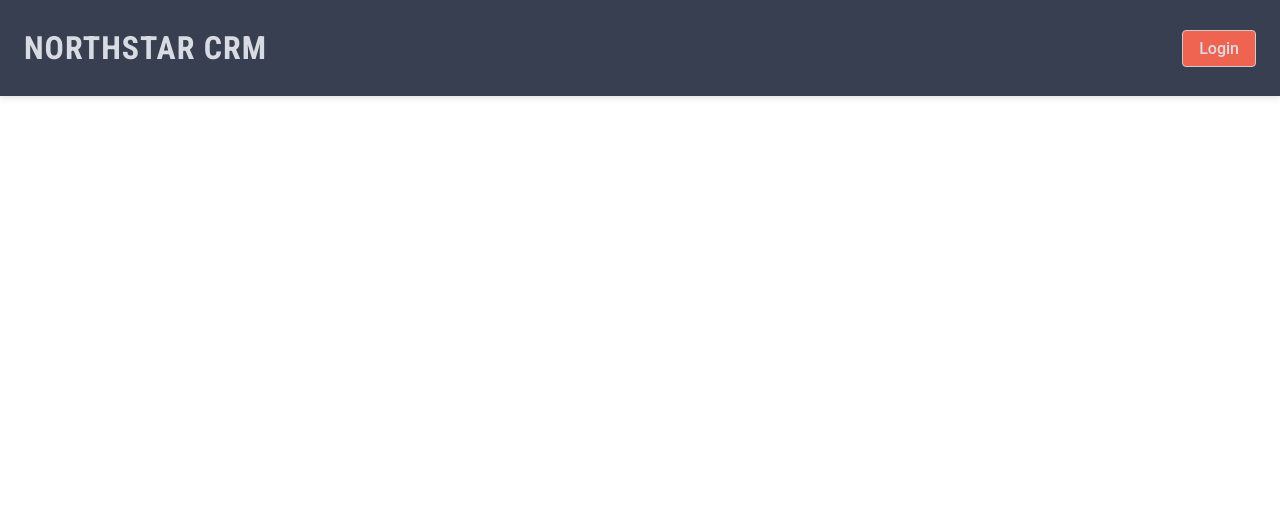
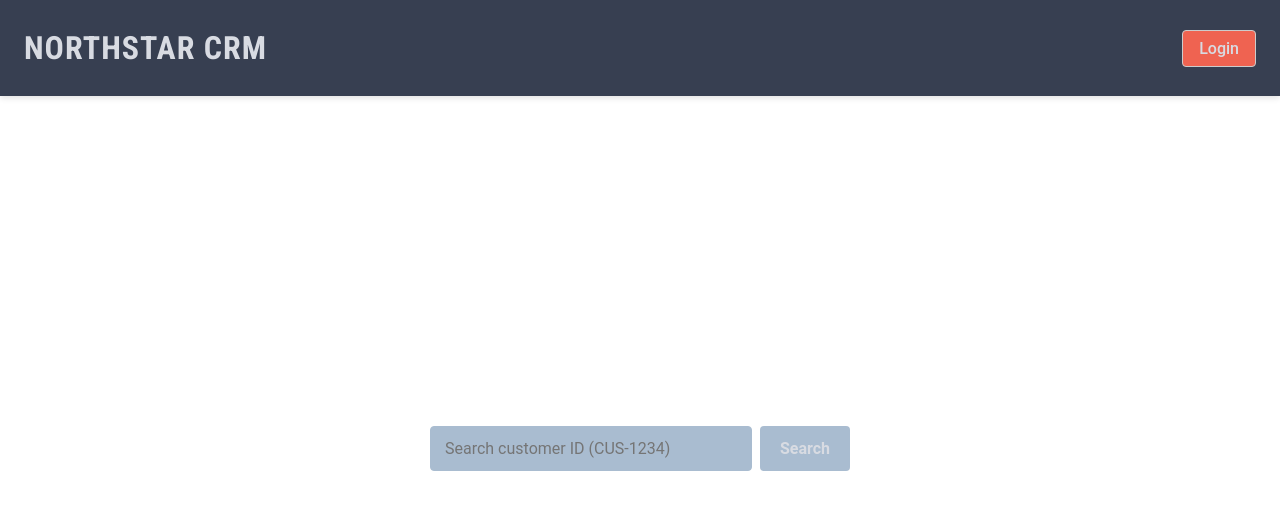
Before and after one commit to CMac1031/Capstone-project, a React (Vite) app in the folder Frontend/: page / in a window 1280 px wide. Shown: the top 510 px of the page. Built offline with nearby package versions, Linux system fonts and the light colour scheme.

Commit message:
Working frontend. Minor todos before integration.

```diff
--- a/Frontend/src/App.css
+++ b/Frontend/src/App.css
@@ -9,13 +9,14 @@
 .app-header {
   display: flex;
   justify-content: flex-end;
-  padding: 16px 24px;
+
 }
 
 .app-shell {
   flex: 1;
   display: flex;
   align-items: center;
+  /* background-color: #D8DBE2; */
 }
 
 /* Before a search: the search panel fills the width, so its centered
--- a/Frontend/src/App.tsx
+++ b/Frontend/src/App.tsx
@@ -2,14 +2,43 @@
 //This is our main page. Since this is a single page application, all of the our
 //widgets will be rendered here.
 import Navbar from "./components/Navbar"
+import Search from "./components/Search"
+import Profile from "./components/Profile"
+import { useAuth } from "./hooks/useAuth";
+import { useState, useEffect } from "react";
+import "./App.css"
 
 function App() {
+  const { isAuthenticated } = useAuth();
+  const [selectedCustomerId, setSelectedCustomerId] = useState(null);
 
+  // Logging out closes the profile and resets the search layout.
+  useEffect(() => {
+    if (!isAuthenticated) {
+      setSelectedCustomerId(null);
+    }
+  }, [isAuthenticated]);
+
+  const hasSearched = selectedCustomerId !== null;
 
 
   return (
     <>
-      <Navbar/>
+    <div className="app-root">
+      <header className="app-header">
+        <Navbar/>
+      </header>
+      <div className={`app-shell ${hasSearched ? "app-shell--split" : ""}`}>
+        <div className="search-panel">
+          <Search onCustomerSelected={setSelectedCustomerId} />
+        </div>
+
+        <div className="profile-panel">
+          {hasSearched && <Profile customerId={selectedCustomerId} />}
+        </div>
+      </div>
+    </div>
+
     </>
   )
 }
--- a/Frontend/src/components/Profile.tsx
+++ b/Frontend/src/components/Profile.tsx
@@ -6,10 +6,11 @@
  * fields inline, with a single Save/Cancel pair for the whole form.
  */
 
-import React, { useEffect, useState } from "react";
+import { useEffect, useState } from "react";
 import { useAuth } from "../hooks/useAuth.tsx";
-import { type Customer, type AccountStatus, ACCOUNT_STATUSES } from "../types/Customer.ts";
-import "./Profile.css";
+import type Customer from "../types/Customer.ts";
+import { type AccountStatus, ACCOUNT_STATUSES } from "../types/Customer.ts";
+import "../styles/Profile.css";
 
 interface ProfileProps {
   customerId: string;
@@ -22,6 +23,14 @@ interface EditableFields {
   accountStatus: AccountStatus;
 }
 
+const MOCK_CUSTOMER: Customer = {
+  customerId: "CUS-1001",
+  name: "Amina Khan",
+  email: "amina.khan@pnc.com",
+  phone: "800-123-4567",
+  accountStatus: "ACTIVE",
+};
+
 function toEditableFields(customer: Customer): EditableFields {
   return {
     name: customer.name,
@@ -31,7 +40,7 @@ function toEditableFields(customer: Customer): EditableFields {
   };
 }
 
-export function Profile({ customerId }: ProfileProps) {
+export default function Profile({ customerId }: ProfileProps) {
   const { isAdmin, user } = useAuth();
 
   const [customer, setCustomer] = useState<Customer | null>(null);
@@ -65,6 +74,7 @@ export function Profile({ customerId }: ProfileProps) {
         if (!cancelled) setCustomer(data);
       } catch (err) {
         if (!cancelled) {
+          //setCustomer(MOCK_CUSTOMER);
           setLoadError(
             err instanceof Error ? err.message : "Failed to load customer."
           );
@@ -137,6 +147,7 @@ export function Profile({ customerId }: ProfileProps) {
     return (
       <div className="profile-panel-inner profile-state profile-state--error">
         {loadError}
+
       </div>
     );
   }
--- a/Frontend/src/components/Search.tsx
+++ b/Frontend/src/components/Search.tsx
@@ -14,13 +14,13 @@
  *   immediately triggers onCustomerSelected.
  */
 
-import React, { useEffect, useState, type ChangeEvent, type KeyboardEvent } from "react";
+import { useEffect, useState, type ChangeEvent, type KeyboardEvent } from "react";
 import { useAuth } from "../hooks/useAuth.tsx";
 import { isValidCustomerId } from "../types/Customer.ts";
-import "./SearchBar.css";
+import "../styles/Search.css";
 
 // Adjust to your real endpoint. Expected response: string[] of customer IDs.
-const CUSTOMER_IDS_ENDPOINT = "/api/customers/ids";
+const CUSTOMER_IDS_ENDPOINT = "/api/customers";
 const MAX_SUGGESTIONS = 3;
 
 interface SearchBarProps {
--- a/Frontend/src/hooks/useAuth.tsx
+++ b/Frontend/src/hooks/useAuth.tsx
@@ -9,7 +9,7 @@
  *      user and permission, or to log in / out.
  */
 
-import React, {
+import {
   createContext,
   useCallback,
   useContext,
@@ -17,7 +17,7 @@ import React, {
   useState,
   type ReactNode,
 } from "react";
-import { type User, type Permission, GUEST_USER } from "../types/AuthTypes";
+import { type User, type Permission, GUEST_USER, TEST_ADMIN } from "../types/AuthTypes";
 
 interface AuthContextValue {
   /** The current user. `user.permission` is null when nobody is logged in. */
@@ -42,7 +42,9 @@ interface AuthProviderProps {
 }
 
 export function AuthProvider({ children }: AuthProviderProps) {
+  // const [user, setUser] = useState<User>(TEST_ADMIN);
   const [user, setUser] = useState<User>(GUEST_USER);
+
 
   const login = useCallback(
     (email: string, permission: Permission, jwt: string) => {
--- a/Frontend/src/index.css
+++ b/Frontend/src/index.css
@@ -19,7 +19,7 @@
   letter-spacing: 0.18px;
   color-scheme: light dark;
   color: var(--text);
-  background: var(--bg);
+  background: #D8DBE2;
   font-synthesis: none;
   text-rendering: optimizeLegibility;
   -webkit-font-smoothing: antialiased;
--- a/Frontend/src/styles/Profile.css
+++ b/Frontend/src/styles/Profile.css
@@ -26,15 +26,21 @@
   margin: 0;
   font-size: 1.4rem;
   font-weight: 600;
+  font-family: "Roboto", sans-serif;
+  font-optical-sizing: auto;
+  font-style: normal;
 }
 
 .profile-edit-button {
   padding: 8px 16px;
   font-size: 0.9rem;
   font-weight: 600;
-  color: #4a90e2;
+  font-family: "Roboto", sans-serif;
+  font-optical-sizing: auto;
+  font-style: normal;
+  color: #373F51;
   background: #fff;
-  border: 1px solid #4a90e2;
+  border: 1px solid #373F51;
   border-radius: 4px;
   cursor: pointer;
 }
@@ -55,15 +61,24 @@
   font-size: 0.8rem;
   color: #777;
   font-weight: 500;
+  font-family: "Roboto", sans-serif;
+  font-optical-sizing: auto;
+  font-style: normal;
 }
 
 .profile-field-value {
   font-size: 1rem;
+  font-family: "Roboto", sans-serif;
+  font-optical-sizing: auto;
+  font-style: normal;
 }
 
 .profile-field-input {
   padding: 10px 12px;
   font-size: 1rem;
+  font-family: "Roboto", sans-serif;
+  font-optical-sizing: auto;
+  font-style: normal;
   border: 1px solid #ccc;
   border-radius: 4px;
 }
@@ -75,6 +90,9 @@
   border-radius: 999px;
   font-size: 0.8rem;
   font-weight: 600;
+  font-family: "Roboto", sans-serif;
+  font-optical-sizing: auto;
+  font-style: normal;
   background: #eee;
 }
 
@@ -112,8 +130,8 @@
 .profile-save-button {
   padding: 10px 20px;
   font-weight: 600;
-  color: #fff;
-  background: #4a90e2;
+  color: #D8DBE2;
+  background: #373F51;
   border: none;
   border-radius: 4px;
   cursor: pointer;
--- a/Frontend/src/styles/Search.css
+++ b/Frontend/src/styles/Search.css
@@ -17,12 +17,16 @@
   flex: 1;
   padding: 12px 14px;
   font-size: 1rem;
-  border: 1px solid #ccc;
+  font-family: "Roboto", sans-serif;
+  font-optical-sizing: auto;
+  font-style: normal;
+
+  border: 1px solid #A9BCD0;
   border-radius: 4px;
 }
 
 .search-input:disabled {
-  background: #f2f2f2;
+  background: #A9BCD0;
   cursor: not-allowed;
 }
 
@@ -30,22 +34,28 @@
   padding: 12px 20px;
   font-size: 1rem;
   font-weight: 600;
-  color: #fff;
-  background: #4a90e2;
+  font-family: "Roboto", sans-serif;
+  font-optical-sizing: auto;
+  font-style: normal;
+  color: #D8DBE2;
+  background: #373F51;
   border: none;
   border-radius: 4px;
   cursor: pointer;
 }
 
 .search-button:disabled {
-  background: #a9c6ea;
+  background: #A9BCD0;
   cursor: not-allowed;
 }
 
 .search-error {
   margin: 0;
-  color: #c0392b;
+  color: #EF6351;
   font-size: 0.875rem;
+  font-family: "Roboto", sans-serif;
+  font-optical-sizing: auto;
+  font-style: normal;
 }
 
 .search-suggestions {
@@ -66,6 +76,9 @@
   border-bottom: 1px solid #eee;
   cursor: pointer;
   font-size: 0.95rem;
+  font-family: "Roboto", sans-serif;
+  font-optical-sizing: auto;
+  font-style: normal;
 }
 
 .search-suggestion-item:last-child {
--- a/Frontend/src/types/AuthTypes.ts
+++ b/Frontend/src/types/AuthTypes.ts
@@ -29,3 +29,9 @@ export const GUEST_USER: User = {
   permission: null,
   jwt: "",
 };
+
+export const TEST_ADMIN: User = {
+  email: "a@b.com",
+  permission: "ADMIN",
+  jwt: "abcd1234",
+};
```
Also changed, not shown: 1 other file (tests, documents, lock files or other folders).
